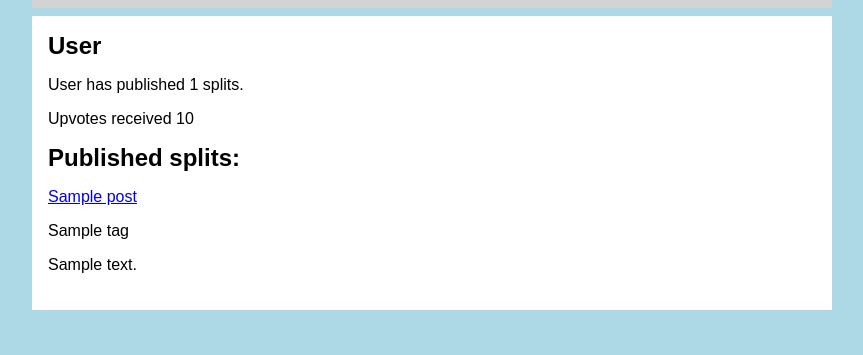
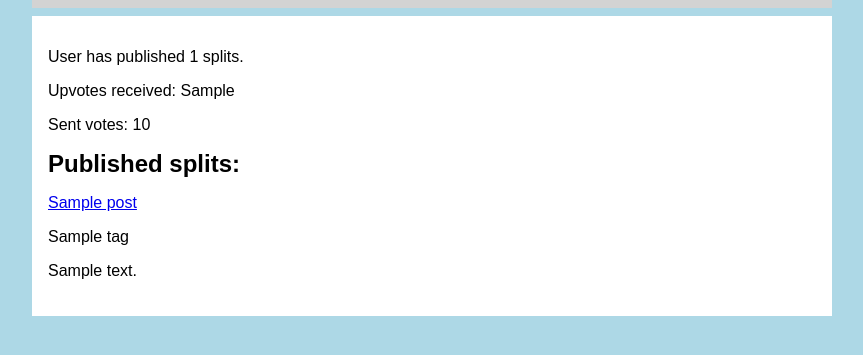
Before and after one commit to 4smo/GymSplit, a Flask app: template templates/profile.html in a window 1280 px wide. Shown: the part 111-466 px from the top of the page, without its empty margins (208-1071 px from the left). Run offline with Flask 3, Linux system fonts and the light colour scheme; the template is opened without the code that fills it: most values are stand-ins (such as "Sample title", 1, 10 or a date in 2020).

Commit message:
profile page shows voting statistics

```diff
--- a/app.py
+++ b/app.py
@@ -197,7 +197,10 @@ def profile(user_id):
     user_posts = posts.user_posts(user_id, offset, limit)
     user = users.get_user(user_id)
     total_posts = posts.total_posts_count(user_id)
-    return render_template("profile.html", posts=user_posts, user=user, offset=offset, limit=limit, total_posts=total_posts)
+    received_upvotes = posts.get_received_upvotes(user_id)
+    sent_votes = posts.get_sent_votes(user_id)
+
+    return render_template("profile.html", posts=user_posts, user=user, offset=offset, limit=limit, total_posts=total_posts, received_upvotes=received_upvotes, sent_votes=sent_votes)
 
 
 @app.route("/post/<int:post_id>/vote", methods=["POST"])
--- a/templates/profile.html
+++ b/templates/profile.html
@@ -1,18 +1,20 @@
 {% extends "layout.html" %}
 
-{% block title %}User {{ user.username }}{% endblock %}
-
 {% block content %}
-
-<h2>User {{ user.username }}</h2>
 
 <p>
   User has published {{ total_posts }} splits.
 </p>
 
-{% if votes %}
+{% if received_upvotes %}
 <p>
-  Upvotes received {{ votes }}
+  Upvotes received: {{ received_upvotes }}
+</p>
+{% endif %}
+
+{% if sent_votes %}
+<p>
+  Sent votes: {{ sent_votes }}
 </p>
 {% endif %}
 
```
Also changed, not shown: posts.py (+19 -0 lines).
